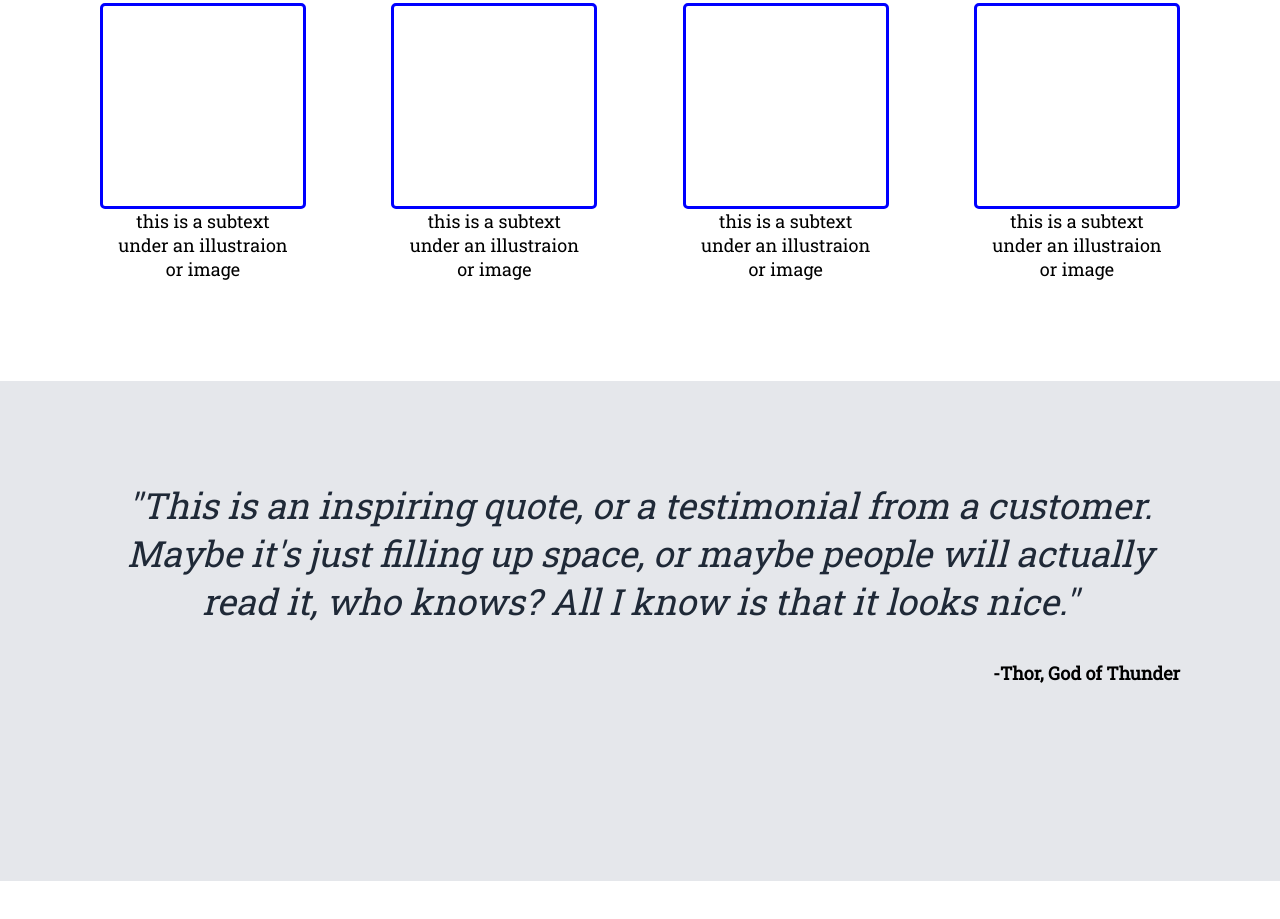
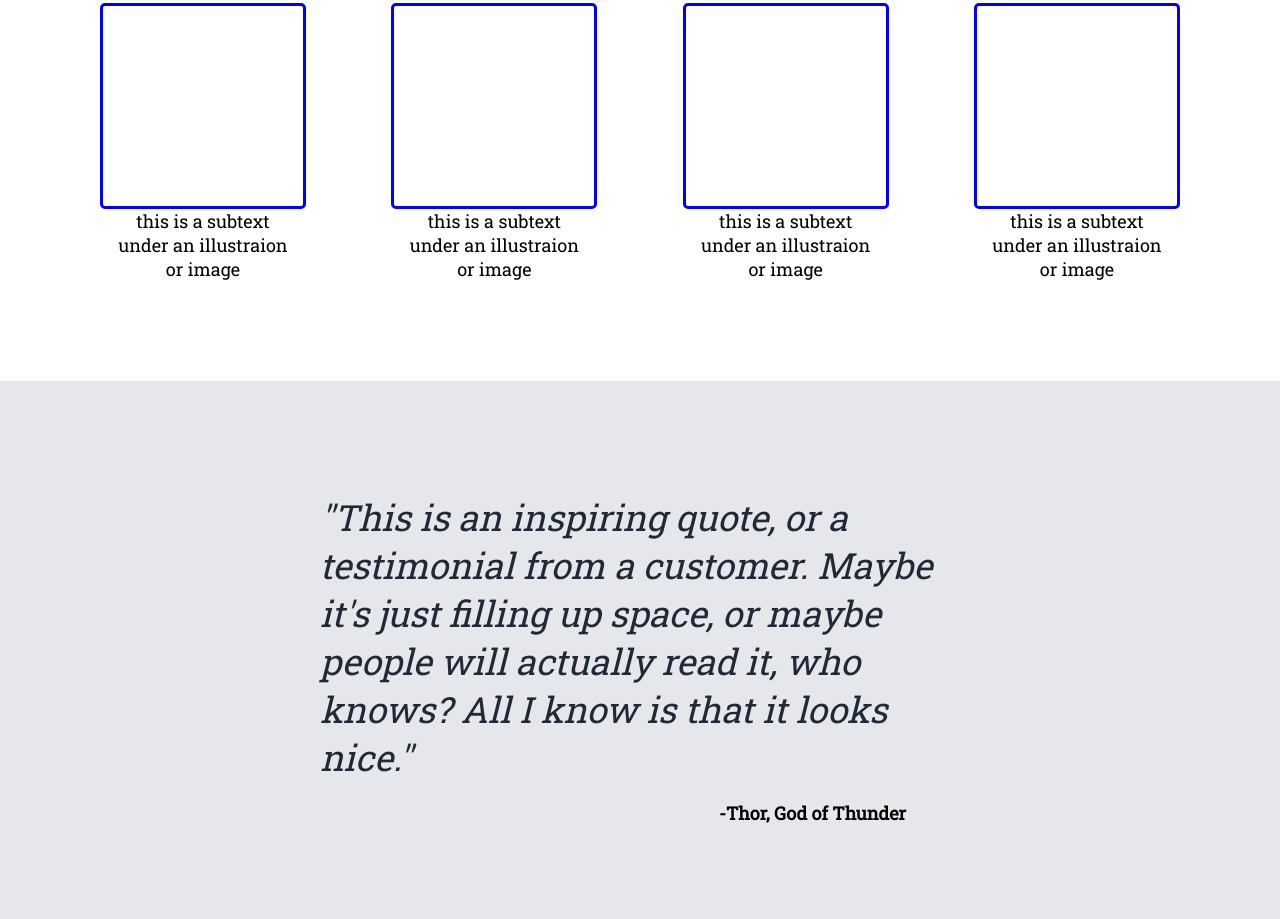
Before and after one commit to bearadley/landing-page, a plain HTML site: page index.html in a window 1280 px wide. Shown: the part 889-1808 px from the top of the page. Before the commit the page ends 1770 px from the top, so only its background shows below. Drawn offline with Linux system fonts and the light colour scheme.

Commit message:
revisions to css

```diff
--- a/styles.css
+++ b/styles.css
@@ -133,13 +133,12 @@ h2 {
 
 .container-three {
     background-color: #e5e7eb;
-    /* display: flex; */
+    display: flex;
     height: 300px;
     justify-content: center;
     align-items: end;
     flex-direction: column;
-    text-align: center;
-    padding: 100px;
+    padding: 10% 25%;
 }
 
 h3 {
@@ -153,6 +152,5 @@ h3 {
     font-size: 18px;
     margin-top: 20px;
     font-weight: bold;
-    float: right;
-    margin-top: 2em;
+    margin-right: 3em;
 }
```
